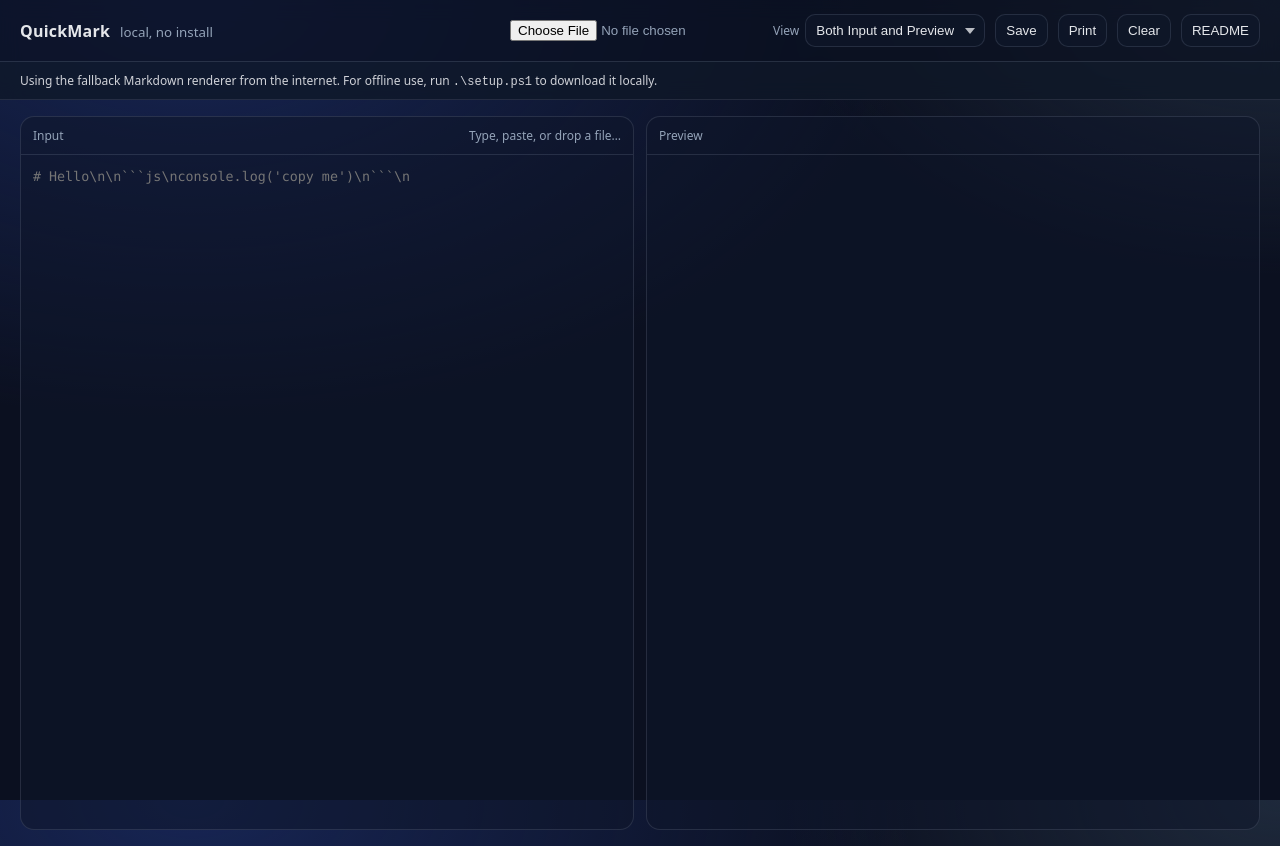
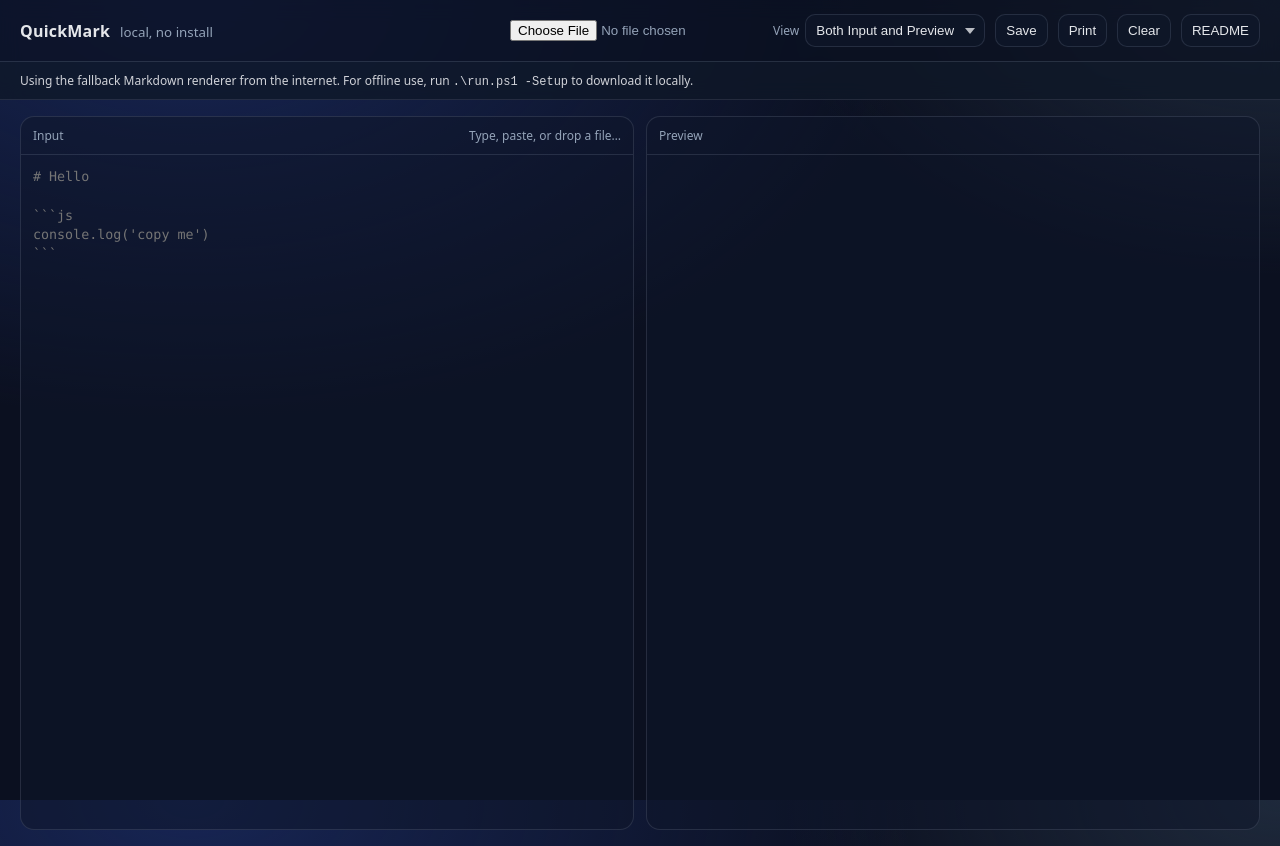
Before and after one commit to InsolentFlunkey/quick-mark, a plain HTML site: page QuickMark.html in a window 1280 px wide. Drawn offline with nearby package versions, Linux system fonts and the light colour scheme.

Commit message:
Fix stale setup.ps1 references and literal-\n placeholder
The offline-fallback notice and the renderer-load failure message both
pointed at the removed setup.ps1; update them to run.ps1 -Setup. The
textarea placeholder used JS-style \n escapes inside an HTML attribute,
which renders backslash-n literally — move it to JS so the newlines
take effect.

Co-Authored-By: Claude Opus 4.7 <noreply@anthropic.com>

````diff
--- a/QuickMark.html
+++ b/QuickMark.html
@@ -440,7 +440,7 @@
       </div>
       <div class="notice hidden" id="depNotice">
         Using the fallback Markdown renderer from the internet. For offline use, run
-        <code>.\setup.ps1</code> to download it locally.
+        <code>.\run.ps1 -Setup</code> to download it locally.
       </div>
     </header>
 
@@ -450,11 +450,7 @@
           <span>Input</span>
           <span id="status">Type, paste, or drop a file…</span>
         </div>
-        <textarea
-          id="md"
-          spellcheck="false"
-          placeholder="# Hello\n\n```js\nconsole.log('copy me')\n```\n"
-        ></textarea>
+        <textarea id="md" spellcheck="false"></textarea>
         <div class="drop-hint">Tip: drag &amp; drop a `.md` file anywhere on the page.</div>
       </section>
 
@@ -481,6 +477,8 @@
       const previewPanel = document.getElementById("previewPanel");
 
       let currentFilename = "document.md";
+
+      md.placeholder = "# Hello\n\n```js\nconsole.log('copy me')\n```\n";
 
       const setHeaderHeight = () => {
         const h = headerEl ? headerEl.offsetHeight : 0;
@@ -739,7 +737,7 @@
           mdParser = null;
           out.innerHTML =
             `<p><strong>Could not load Markdown renderer.</strong></p>` +
-            `<p>Run <code>./setup.ps1</code> to download <code>markdown-it</code> locally, or ensure you have internet access.</p>`;
+            `<p>Run <code>.\\run.ps1 -Setup</code> to download <code>markdown-it</code> locally, or ensure you have internet access.</p>`;
           console.error(err);
         }
 
````
